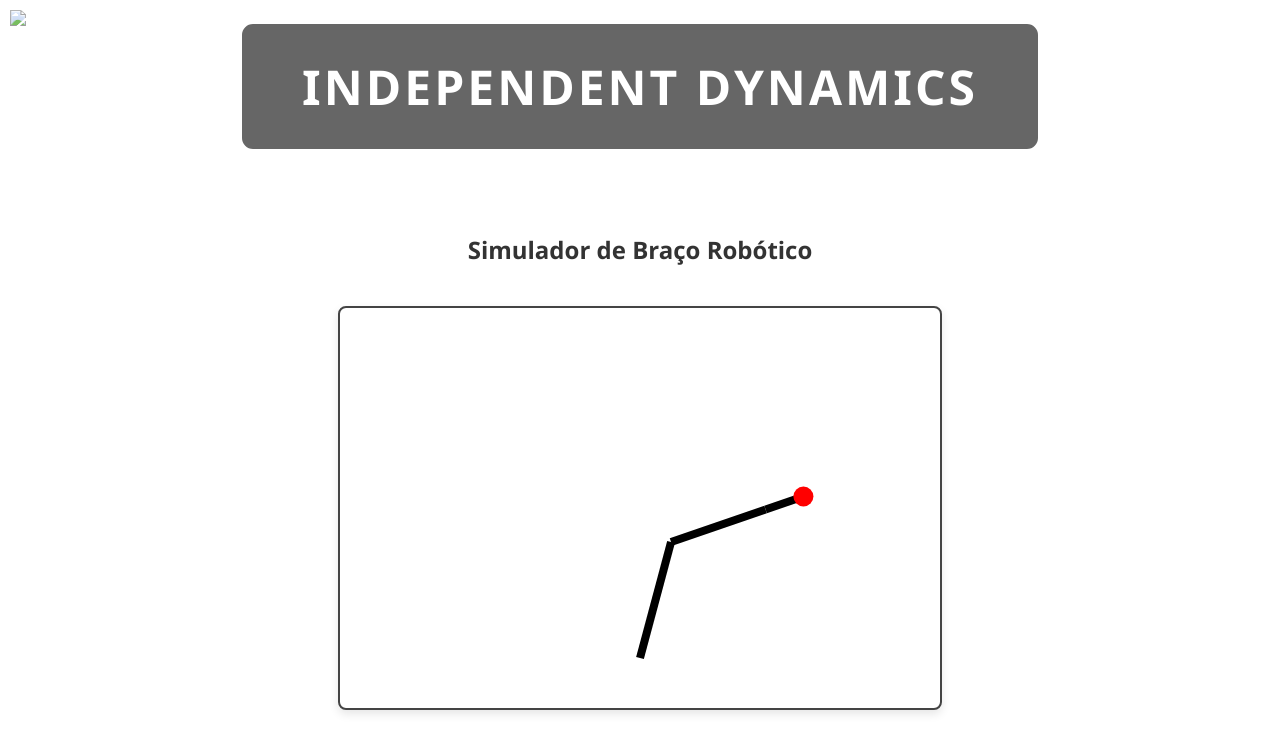
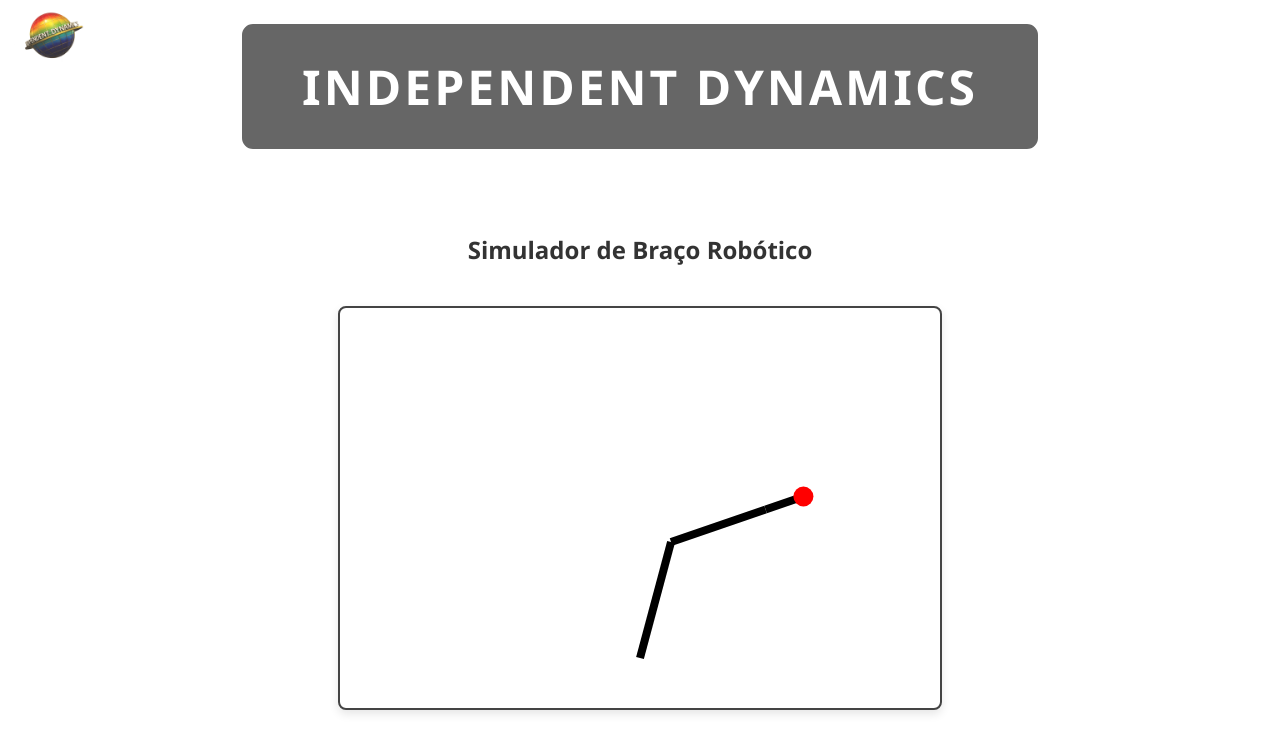
Before and after one commit to Independent-Dynamics/2DoF-Robot-Arm, a plain HTML site: page index.html in a window 1280 px wide. Shown: the top 737 px of the page. Drawn offline with Linux system fonts and the light colour scheme.

Commit message:
index.html

```diff
--- a/index.html
+++ b/index.html
@@ -8,7 +8,7 @@
 </head>
 <body>
   <!-- Logo no canto superior esquerdo -->
-  <img src="sua-imagem.jpeg" alt="Independent Dynamics" class="logo">
+  <img src="imagem.jpeg" alt="Independent Dynamics" class="logo">
 
   <!-- Selo central -->
   <div class="overlay">
```
